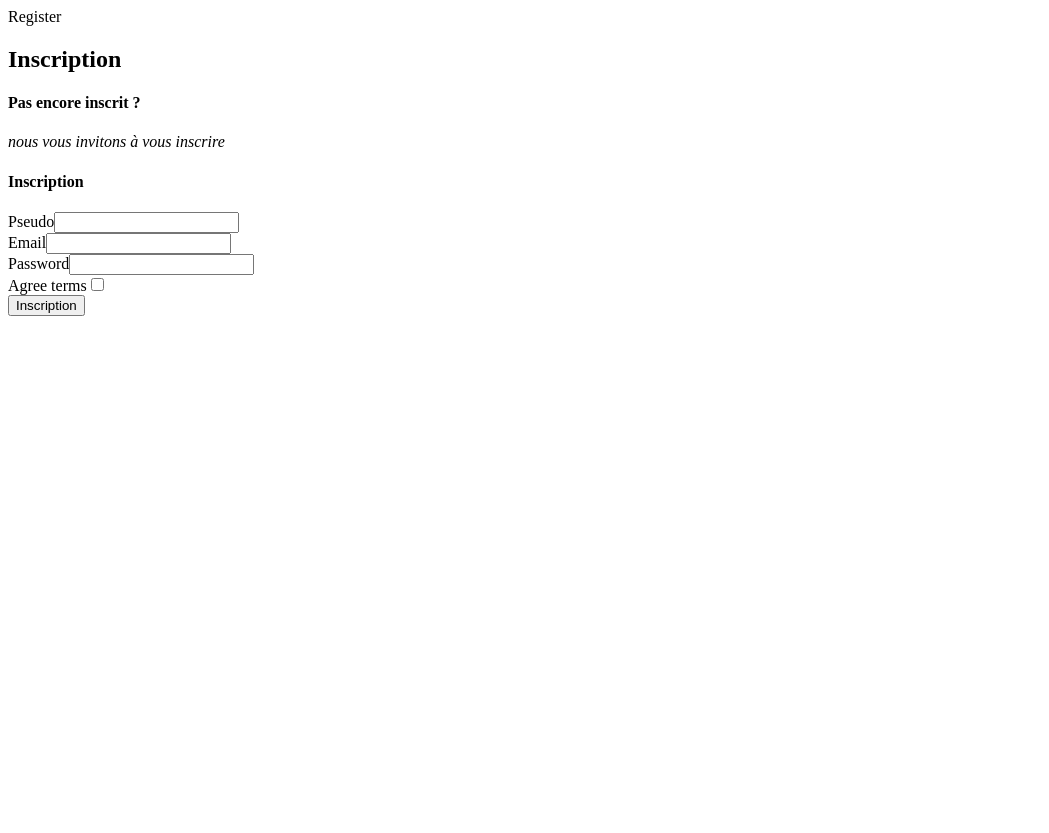
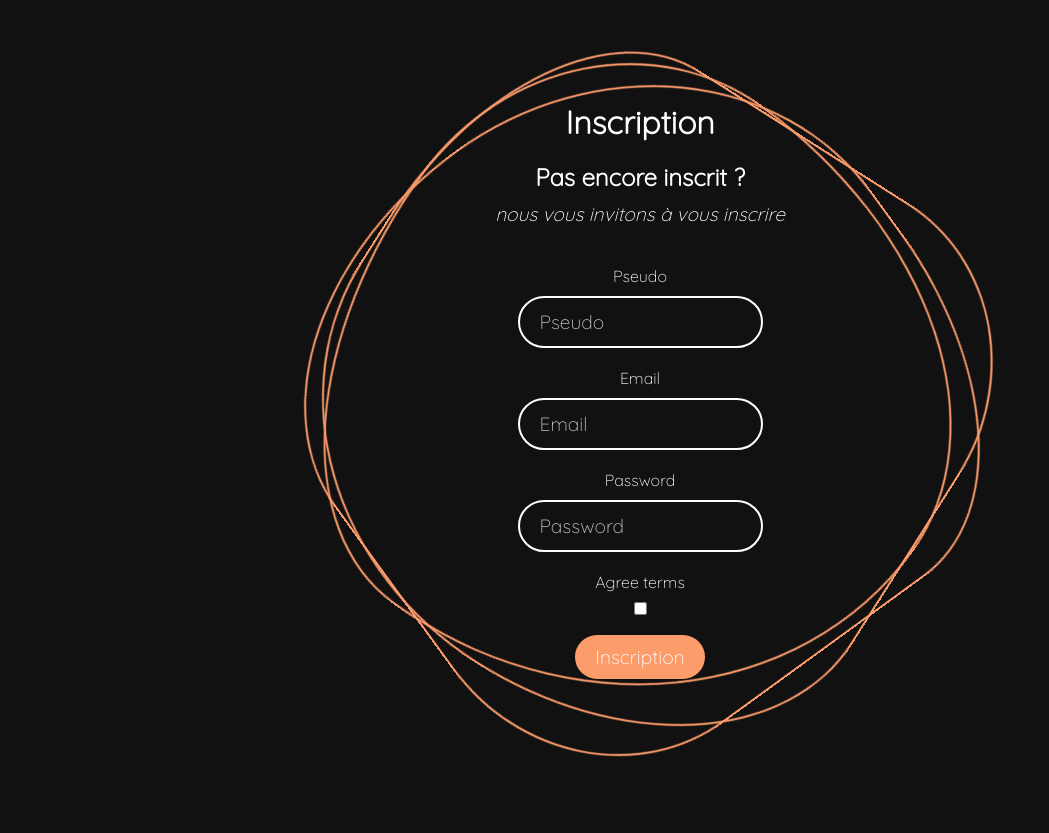
Before and after one commit to Pagiestm/BlissfulHaven, a Symfony app: template templates/registration/register.html.twig in a window 1280 px wide. Shown: the whole page, without its empty margins (0-1049 px from the left). Before the commit the page ends 316 px from the top, so only its background shows below. Run offline with Twig, Linux system fonts and the light colour scheme; the template is opened without the code that fills it, so the values that code supplies are empty; form fields are guessed from the names that the template uses; some libraries are stand-ins or nearby versions.

Commit message:
style(register.css, register.html.twig): add style for register page

```diff
--- a/templates/registration/register.html.twig
+++ b/templates/registration/register.html.twig
@@ -1,35 +1,35 @@
-{% block title %}Register{% endblock %}
+{% block stylesheets %}
+<link rel="stylesheet" href="{{ asset('assets/css/components/register.css') }}" />
+{% endblock %}
 
 {% block body %}
-<div class="container">
-    <div class="row">
-        <div class="span12">
+<div class="ring">
+    <i style="--clr:#fec3a6;"></i>
+    <i style="--clr:#fd9c6b;"></i>
+    <i style="--clr:#ba622f;"></i>
+    <div class="register">
         <h2>Inscription</h2>
-            <div id="collapseOne" class="accordion-body collapse in">
-                <div class="accordion-inner">
         <div class="span4">
             <h4>Pas encore inscrit ?</h4>
-                        <em>
-                            nous vous invitons à vous inscrire<br />
-                        </em>
+            <em>nous vous invitons à vous inscrire<br /></em>
         </div>
-
-                    <div class="span4 offset2">
-                        <h4>Inscription</h4>
         {{ form_start(registrationForm) }}
-                                {{ form_row(registrationForm.pseudo) }}
-                                {{ form_row(registrationForm.email) }}
-                                {{ form_row(registrationForm.plainPassword, {
-                                    label: 'Password'
-                            }) }}
-                                {{ form_row(registrationForm.agreeTerms) }}
-
+            <div class="inputBx">
+                {{ form_row(registrationForm.pseudo, {'attr': {'class': 'form-control', 'placeholder': 'Pseudo', 'required': 'required'}}) }}
+            </div>
+            <div class="inputBx">
+                {{ form_row(registrationForm.email, {'attr': {'class': 'form-control', 'placeholder': 'Email', 'required': 'required'}}) }}
+            </div>
+            <div class="inputBx">
+                {{ form_row(registrationForm.plainPassword, {'label': 'Password', 'attr': {'class': 'form-control', 'placeholder': 'Password', 'required': 'required'}}) }}
+            </div>
+            <div class="inputBx">
+                {{ form_row(registrationForm.agreeTerms, {'attr': {'class': 'form-control'}}) }}
+            </div>
+            <div class="inputBx">
                 <button type="submit" class="btn btn-primary">Inscription</button>
+            </div>
         {{ form_end(registrationForm) }}
     </div>
 </div>
-            </div>
-        </div>
-    </div>
-</div>
 {% endblock %}
```
Also changed, not shown: public/assets/css/components/register.css (added). Lines whose indentation alone changed are shown as unchanged.
